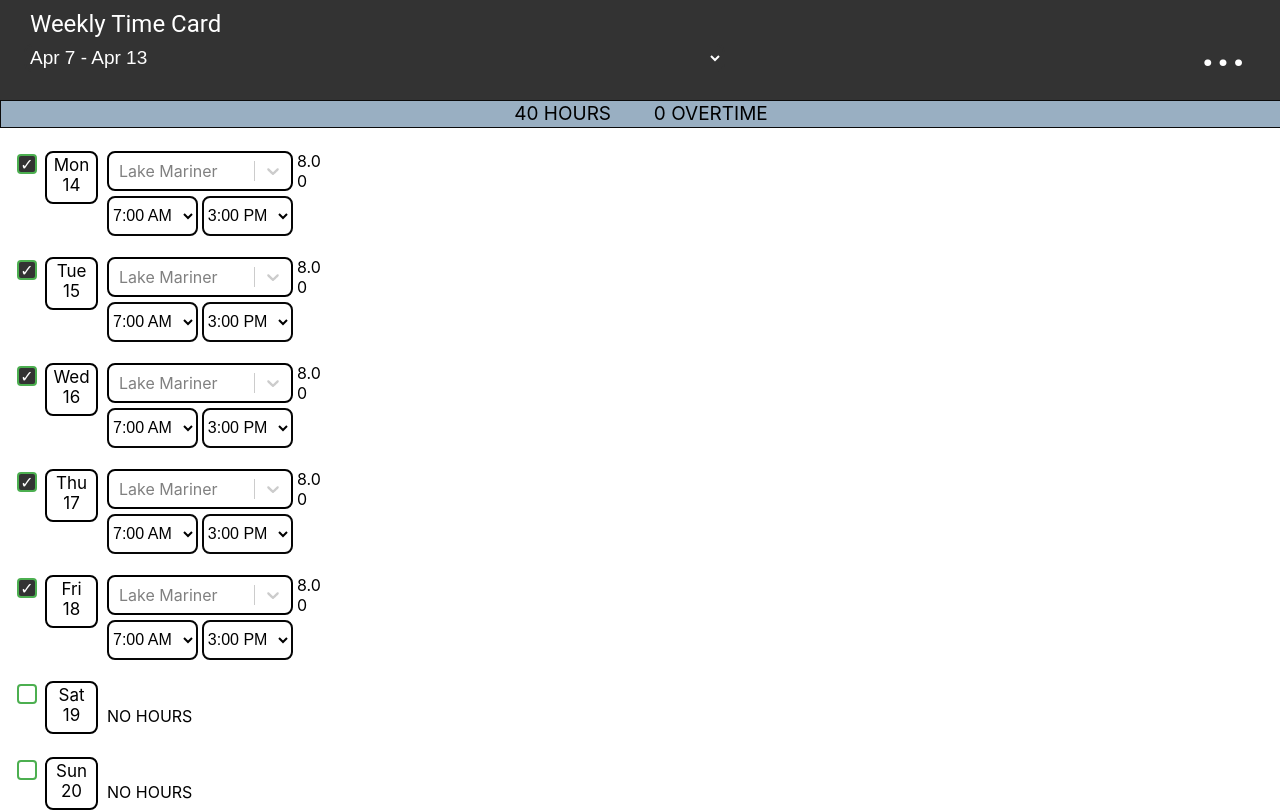
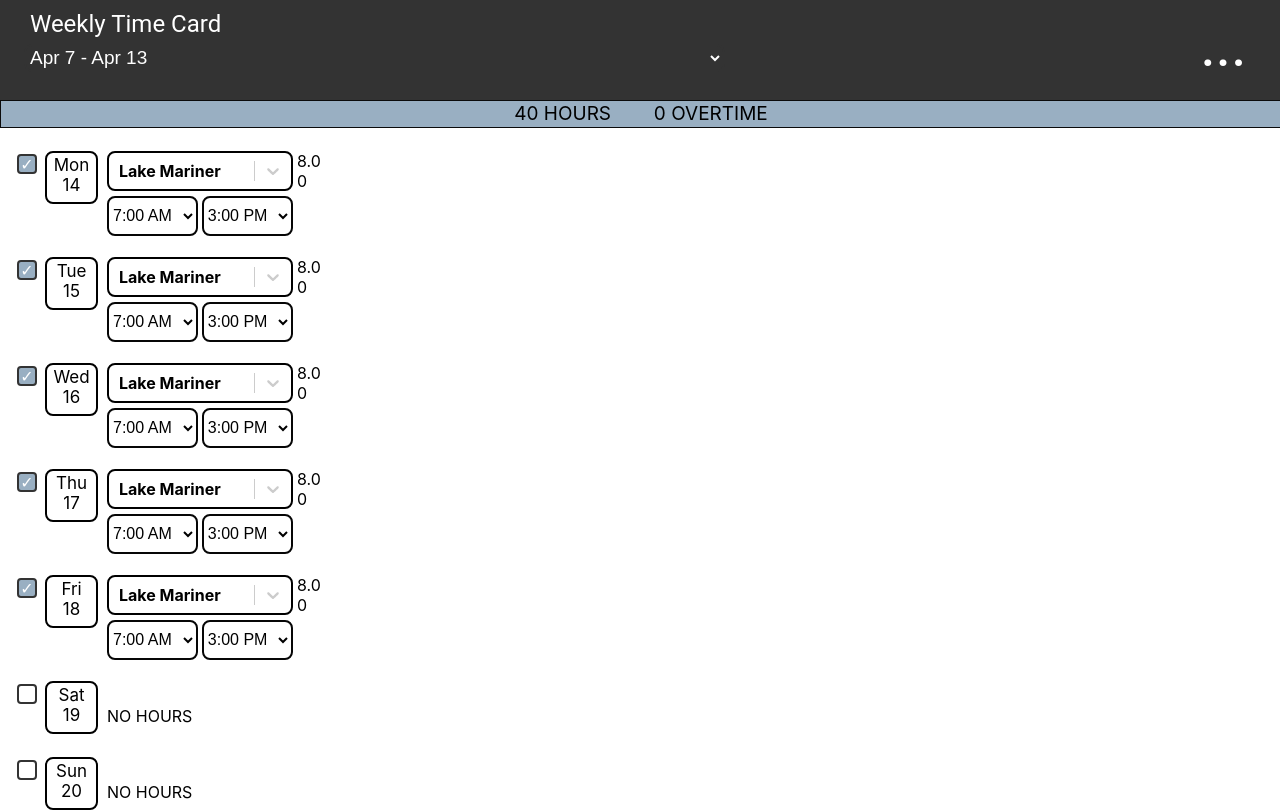
Before and after one commit to bradronto/bradronto.github.io, a React (Create React App) app in the folder timekeep/: page / in a window 1280 px wide. Shown: the top 812 px of the page. Built offline with nearby package versions, Linux system fonts and the light colour scheme.

Commit message:
and another..

```diff
--- a/timekeep/src/components/styles/cool.css
+++ b/timekeep/src/components/styles/cool.css
@@ -13,7 +13,7 @@
     -webkit-appearance: none;
     width: 20px;
     height: 20px;
-    border: 2px solid #4CAF50;
+    border: 2px solid #333;
     border-radius: 4px;
     outline: none;
     cursor: pointer;
@@ -21,7 +21,7 @@
   }
 
   .custom-checkbox:checked {
-    background-color: #333;
+    background-color: #99afc2;
     position: relative;
   }
 
--- a/timekeep/src/components/work-hours.js
+++ b/timekeep/src/components/work-hours.js
@@ -15,7 +15,6 @@ import _ from "lodash";
 
 const CapitalizeWords = ( text ) => {
   const capitalizedText = _.startCase(_.toLower(text));
-
   return capitalizedText;
 };
 
@@ -340,13 +339,22 @@ const handleMenu = (e) =>
 
                <Select
 
-               styles={{control: (base)=>({
+               styles={{
+
+                control: (base)=>({
                ...base,
                 border:"2px solid #000",
                 borderRadius: "8px",
                 boxShadow:"none",
                 marginBottom:"5px",
-               })
+               }),
+
+               placeholder: (base) => ({
+                ...base,
+                color: "#000", // Change placeholder color to black
+                fontWeight: "bold", // Make placeholder text bold
+                fontSize: "16px", // Increase font size
+              }),
 
               }}
 
@@ -354,7 +362,7 @@ const handleMenu = (e) =>
                 noOptionsMessage={"no options"}
                 controlShouldRenderValue={true}
                 placeholder={workHours[index].job}
-                 onFocus={() => jobNames.length === 0?openJobBox(index):console.log(jobNames.length," jobs exist")}
+                onFocus={() => jobNames.length === 0?openJobBox(index):console.log(jobNames.length," jobs exist")}
                 onChange={(e) => { handleJobChange(index, "job",e);  }}
               options={jobOptions}
 
```
